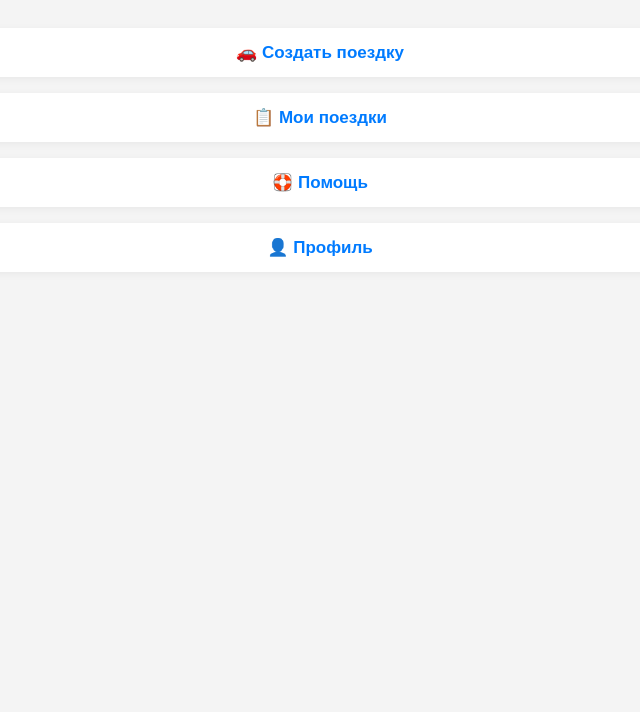
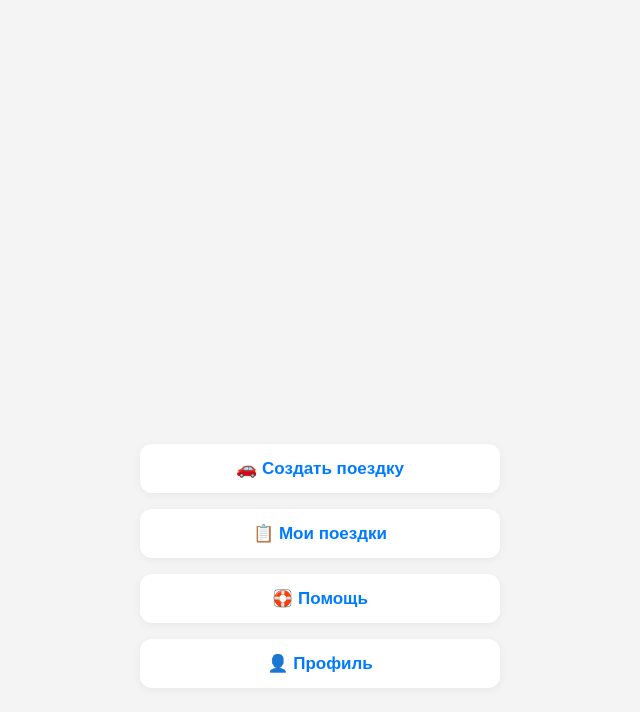
Before and after one commit to ragshata/frontend-carshare, a Vue app: page /driver in a window 1280 px wide. Shown: the top 712 px of the page, without its empty margins (320-960 px from the left). Built offline with nearby package versions, Linux system fonts and the light colour scheme.

Commit message:
add help

```diff
--- a/index.html
+++ b/index.html
@@ -2,6 +2,12 @@
 <html lang="ru">
   <head>
     <meta charset="UTF-8" />
+    <link
+      rel="preload"
+      as="image"
+      href="/src/assets/main-bg.webp"
+      type="image/webp"
+    />
     <meta name="viewport" content="width=device-width, initial-scale=1.0" />
     <title>CarShare TJ</title>
     <!-- (Необязательно, но если есть favicon, можешь добавить)
--- a/src/pages/DriverScreen.vue
+++ b/src/pages/DriverScreen.vue
@@ -3,7 +3,6 @@
     <div class="background-img"></div>
 
     <div class="driver-content">
-
       <div class="actions">
         <button class="btn" @click="go('/offer-trip')">
           🚗 Создать поездку
@@ -40,7 +39,6 @@ function go(path: string) {
   overflow: hidden;
   display: flex;
   flex-direction: column;
-  justify-content: space-between;
   background: transparent;
 }
 
@@ -49,7 +47,7 @@ function go(path: string) {
   inset: 0;
   width: 100%;
   height: 100%;
-  background: url('@/assets/main-bg.svg') center center / cover no-repeat;
+  background: url('@/assets/main-bg.webp') center center / cover no-repeat;
   z-index: 0;
   pointer-events: none;
   user-select: none;
@@ -60,27 +58,21 @@ function go(path: string) {
   position: relative;
   z-index: 2;
   width: 100%;
-  padding: 28px 16px 36px;
+  height: 100%;
+  padding: 32px 16px;
   display: flex;
   flex-direction: column;
-  justify-content: space-between;
-  height: 100%;
+  justify-content: flex-end;
+  align-items: center;
   box-sizing: border-box;
-}
-
-.title {
-  font-size: 22px;
-  font-weight: bold;
-  color: #222;
-  text-align: center;
-  margin-top: 20px;
 }
 
 .actions {
   display: flex;
   flex-direction: column;
   gap: 16px;
-  align-items: stretch;
+  width: 100%;
+  max-width: 360px;
   margin-bottom: 10vh;
 }
 
@@ -94,6 +86,7 @@ function go(path: string) {
   color: #007bff;
   box-shadow: 0 2px 8px rgba(0,0,0,0.05);
   transition: background 0.18s;
+  width: 100%;
 }
 .btn:active {
   background: #e3eeff;
```
Also changed, not shown: src/assets/main-bg.webp (added), 1 other file (tests, documents, lock files or other folders).
